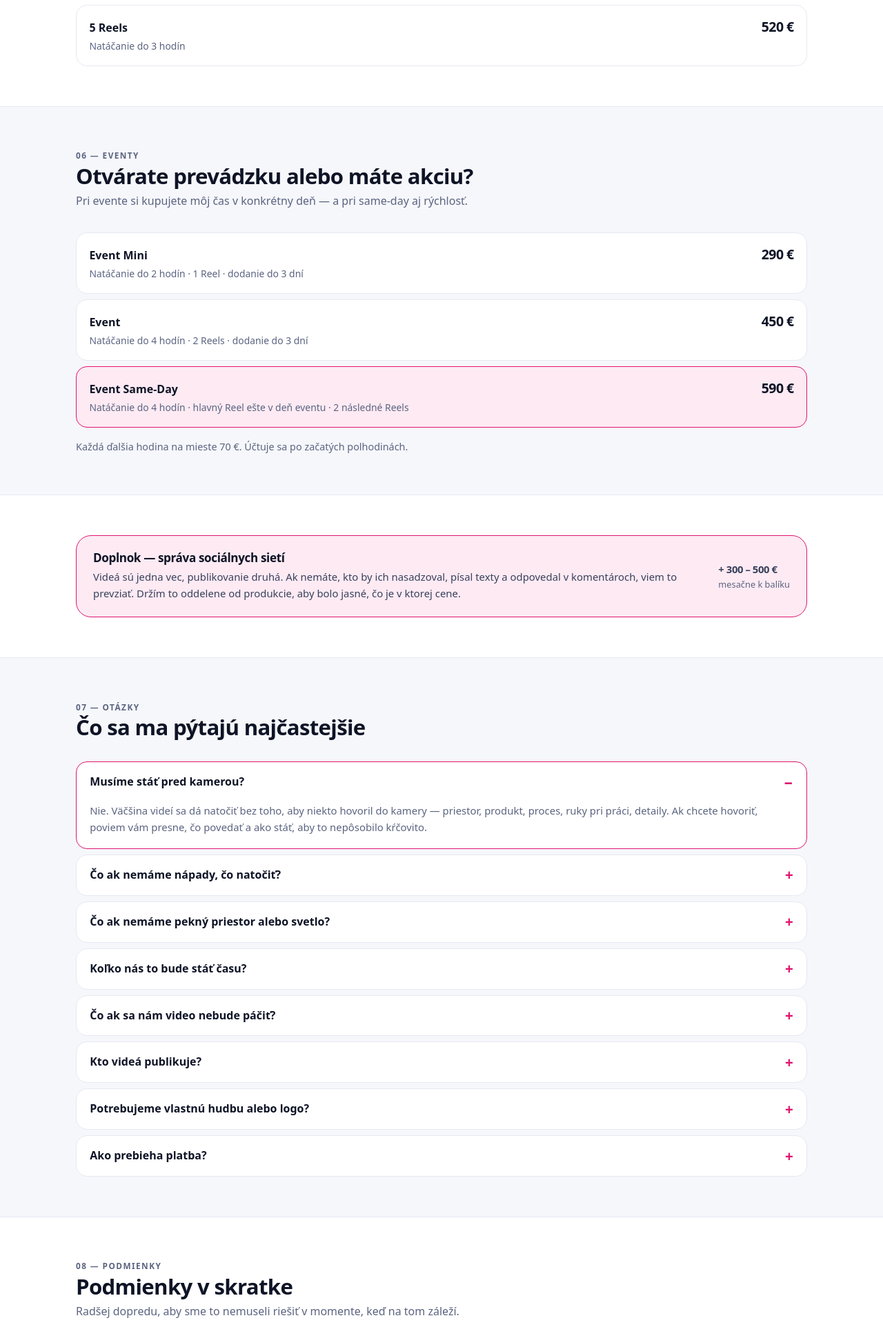
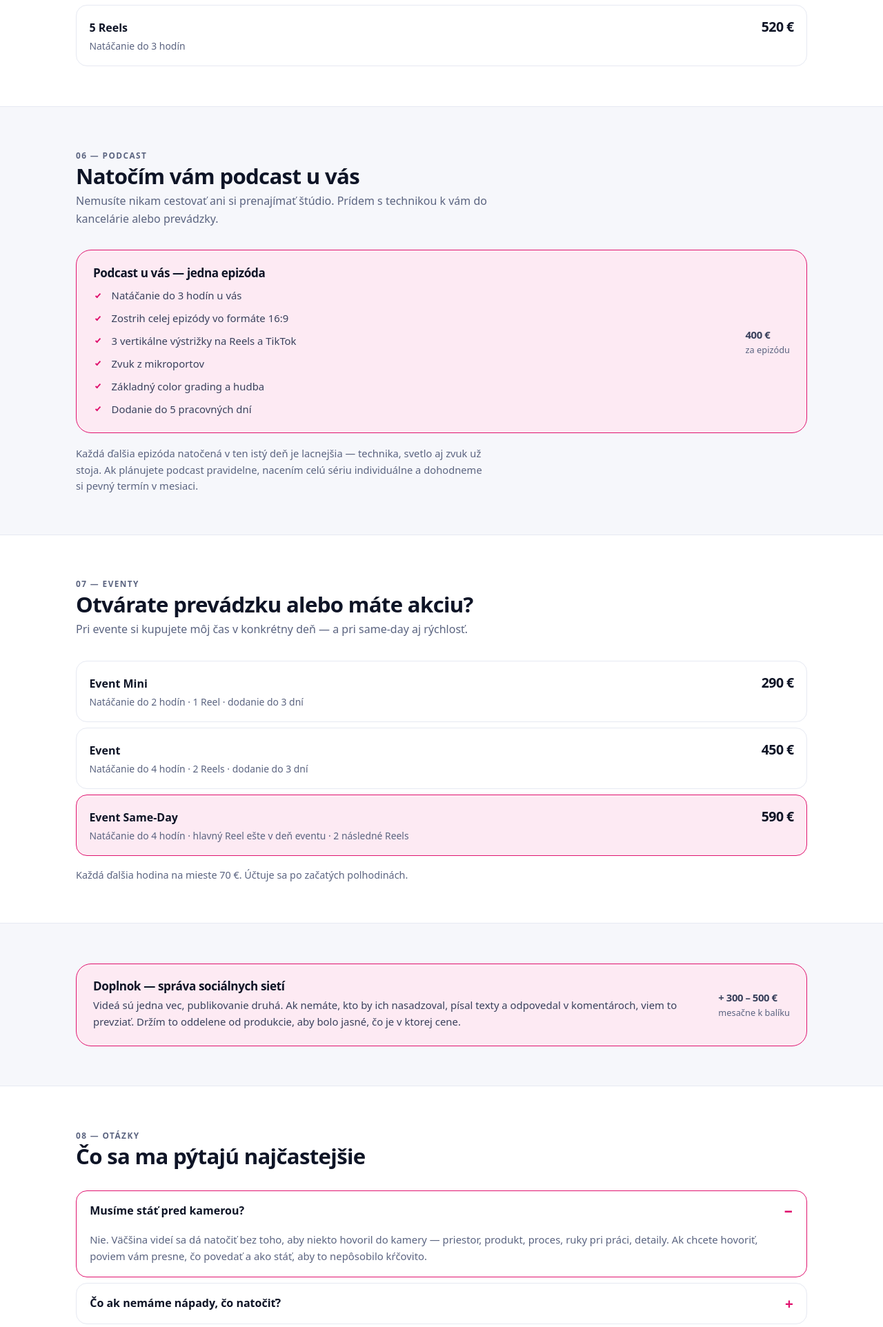
Before and after one commit to petkus2015/ideanet, a PHP site: page /ponuka/pre-firmy.html in a window 1280 px wide. Shown: the part 2893-4817 px from the top of the page at 69% size. Run offline with PHP 8.4, Linux system fonts and the light colour scheme.

Commit message:
Kalkulačka ukazuje cenu za jeden Reel + podcast za 400 €
Nadpis kalkulačky je teraz „Orientačná cena za 1 Reel — od natočenia
po dodanie". Aby nadpis nesľuboval niečo, čo výstup neukazuje, pribudol
pod sumou dopočet na jedno hotové video. Počíta sa z celej sumy vrátane
expresu, dopravy aj hodín navyše, takže naozaj ide o cenu od natočenia
po dodanie. Pri podcaste sa dopočet skryje — hlavný výstup je epizóda,
nie Reels.

Podcast u vás, 400 € za epizódu: natáčanie do 3 hodín u klienta, zostrih
celej epizódy 16:9, 3 vertikálne výstrižky, zvuk z mikroportov, dodanie
do 5 dní. Pridaný do cenníka pre firmy, kalkulačky, dopytového
formulára, ponuky pre firmy aj oboch textových dokumentov.

Pri testovaní vyšla najavo chyba v animácii pásu: čas sa bral
z performance.now() pri naplánovaní, ale requestAnimationFrame podáva
značku začiatku práve kresleného snímku, ktorá vie byť staršia. Rozdiel
vyšiel záporný a pás na začiatku každého posunu cúvol o 9 až 26 px.
Čas sa teraz berie až z prvého snímku. Tá istá chyba bola aj
v počítadlách v hlavičke.

Co-Authored-By: Claude Opus 5 <noreply@anthropic.com>
Claude-Session: https://claude.ai/code/session_01Fz61n7YU6jQe9FiW2EftMQ

```diff
--- a/ponuka/pre-firmy.html
+++ b/ponuka/pre-firmy.html
@@ -445,11 +445,44 @@ b,strong{font-weight:700;color:var(--ink)}
   </div>
 </section>
 
-<!-- ── EVENTY ── -->
+<!-- ── PODCAST ── -->
 <section class="sec sec--soft">
   <div class="wrap">
     <div class="sec__head">
-      <p class="num">06 — Eventy</p>
+      <p class="num">06 — Podcast</p>
+      <h2>Natočím vám podcast u vás</h2>
+      <p>Nemusíte nikam cestovať ani si prenajímať štúdio. Prídem s technikou k vám
+         do kancelárie alebo prevádzky.</p>
+    </div>
+
+    <div class="note note--split">
+      <div>
+        <h3>Podcast u vás — jedna epizóda</h3>
+        <ul class="checks" style="grid-template-columns:1fr;margin-top:.7rem">
+          <li><span class="tick"></span>Natáčanie do 3 hodín u vás</li>
+          <li><span class="tick"></span>Zostrih celej epizódy vo formáte 16:9</li>
+          <li><span class="tick"></span>3 vertikálne výstrižky na Reels a TikTok</li>
+          <li><span class="tick"></span>Zvuk z mikroportov</li>
+          <li><span class="tick"></span>Základný color grading a hudba</li>
+          <li><span class="tick"></span>Dodanie do 5 pracovných dní</li>
+        </ul>
+      </div>
+      <p class="note__p">400 €<small>za epizódu</small></p>
+    </div>
+
+    <p style="margin:1.1rem 0 0;color:var(--muted);font-size:.92rem;max-width:70ch">
+      Každá ďalšia epizóda natočená v ten istý deň je lacnejšia — technika, svetlo
+      aj zvuk už stoja. Ak plánujete podcast pravidelne, nacením celú sériu
+      individuálne a dohodneme si pevný termín v mesiaci.
+    </p>
+  </div>
+</section>
+
+<!-- ── EVENTY ── -->
+<section class="sec">
+  <div class="wrap">
+    <div class="sec__head">
+      <p class="num">07 — Eventy</p>
       <h2>Otvárate prevádzku alebo máte akciu?</h2>
       <p>Pri evente si kupujete môj čas v konkrétny deň — a pri same-day aj rýchlosť.</p>
     </div>
@@ -474,7 +507,7 @@ b,strong{font-weight:700;color:var(--ink)}
 </section>
 
 <!-- ── DOPLNOK ── -->
-<section class="sec">
+<section class="sec sec--soft">
   <div class="wrap">
     <div class="note note--split">
       <div>
@@ -491,10 +524,10 @@ b,strong{font-weight:700;color:var(--ink)}
 </section>
 
 <!-- ── FAQ ── -->
-<section class="sec sec--soft">
+<section class="sec">
   <div class="wrap">
     <div class="sec__head">
-      <p class="num">07 — Otázky</p>
+      <p class="num">08 — Otázky</p>
       <h2>Čo sa ma pýtajú najčastejšie</h2>
     </div>
     <div class="faq">
@@ -545,10 +578,10 @@ b,strong{font-weight:700;color:var(--ink)}
 </section>
 
 <!-- ── PODMIENKY ── -->
-<section class="sec">
+<section class="sec sec--soft">
   <div class="wrap">
     <div class="sec__head">
-      <p class="num">08 — Podmienky</p>
+      <p class="num">09 — Podmienky</p>
       <h2>Podmienky v skratke</h2>
       <p>Radšej dopredu, aby sme to nemuseli riešiť v momente, keď na tom záleží.</p>
     </div>
--- a/styles.css
+++ b/styles.css
@@ -586,6 +586,12 @@ section[id]{scroll-margin-top:clamp(72px,9vh,96px)}
 .calc__total b{font-size:clamp(2.4rem,6vw,3.4rem);line-height:1;letter-spacing:-.04em}
 .calc__total span{font-size:1.3rem;color:var(--muted)}
 .calc__unit{margin:.15rem 0 0;color:var(--muted-2);font-size:.85rem}
+.calc__per{
+  margin:.7rem 0 0;padding:.6rem .85rem;border-radius:12px;
+  background:rgba(255,255,255,.06);border:1px solid rgba(255,45,148,.25);
+  font-size:.86rem;color:var(--muted);
+}
+.calc__per b{color:var(--text);font-weight:700}
 .calc__rows{list-style:none;padding:1rem 0 0;margin:1rem 0 0;border-top:1px solid var(--line);display:grid;gap:.45rem}
 .calc__rows li{display:flex;justify-content:space-between;gap:1rem;font-size:.87rem;color:var(--muted)}
 .calc__rows li b{color:var(--text);font-weight:600;white-space:nowrap}
```
Also changed, not shown: app.js (+23 -5 lines), docs/ponuka.md (+19 -1 lines), docs/strategia.md (+12 -1 lines), index.html (+44 -18 lines), README.md.
